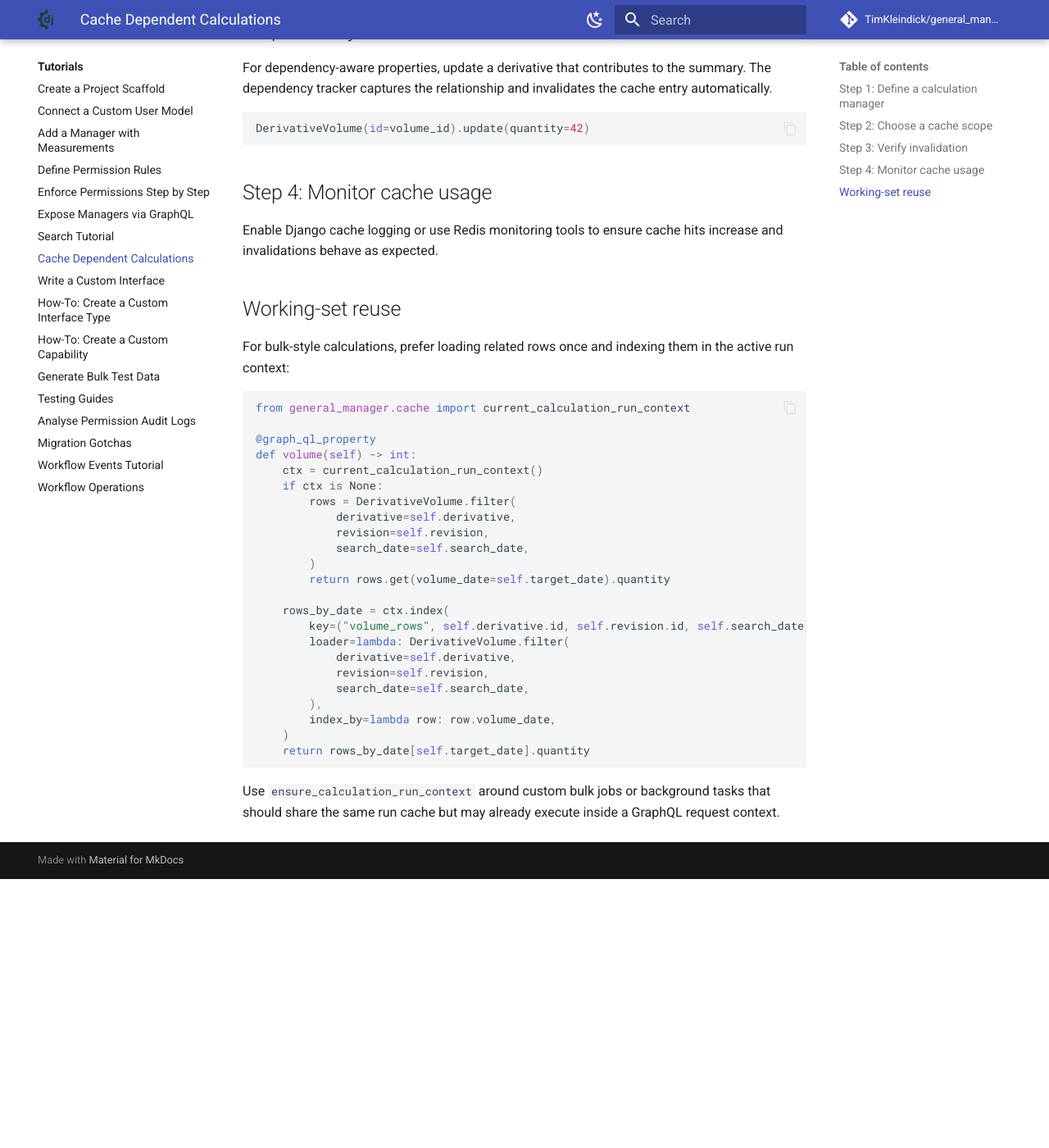
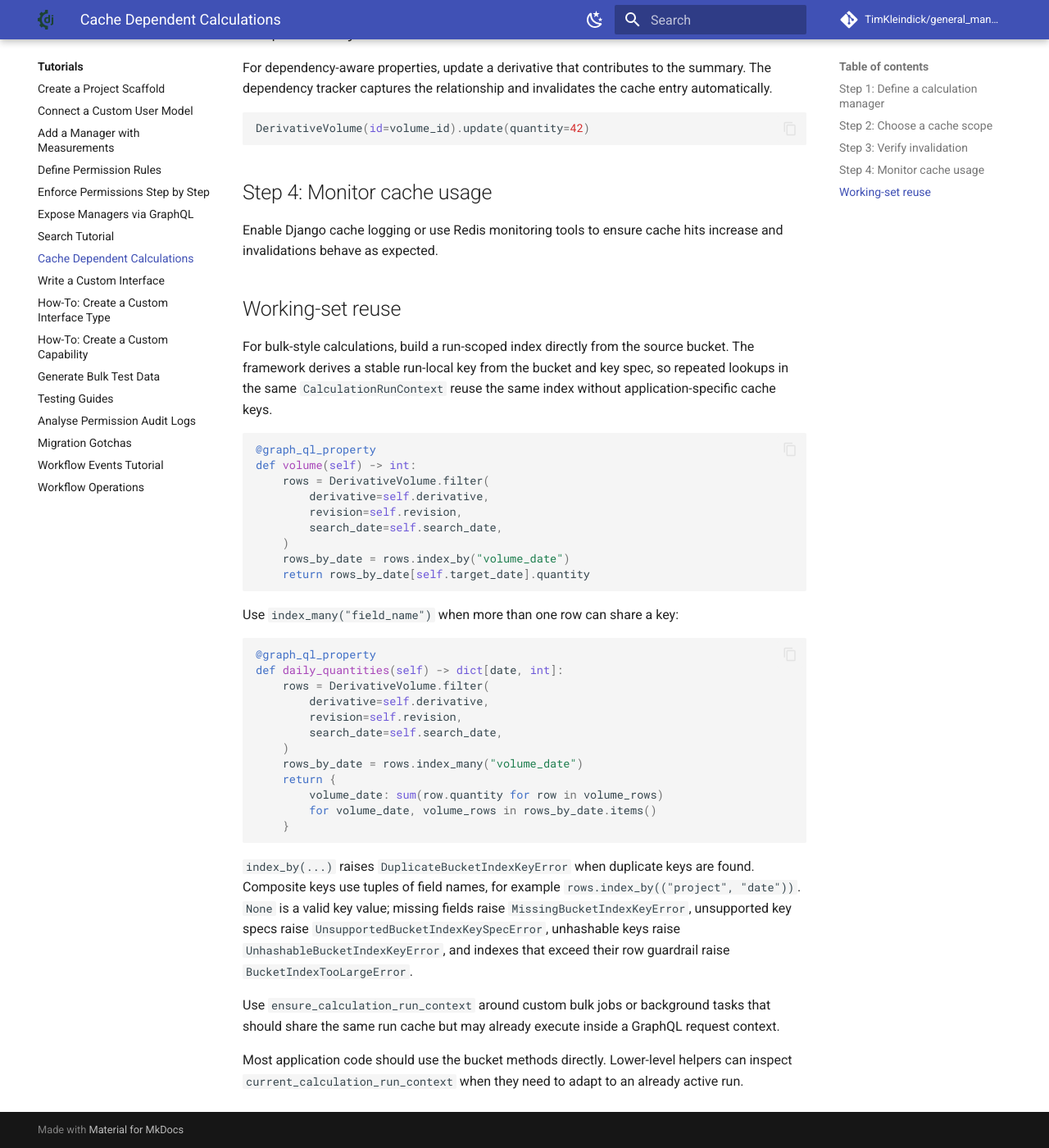
Before and after one commit to TimKleindick/general_manager, an MkDocs documentation site: the page built from docs/howto/cache_dependent_calculation.md, in a window 1280 px wide and 1400 px high, scrolled down 1289 px. Shown: the whole window at 82% size. Built offline with MkDocs 1.6.1 and Material for MkDocs 9.7.7, drawn with Linux system fonts in a browser that asks for light colours; comment, search, counter and statistics services are not loaded; before the commit the page ends 2361 px from its top, so only the background shows below that.

Commit message:
docs: document run-scoped bucket indexes

````diff
--- a/docs/howto/cache_dependent_calculation.md
+++ b/docs/howto/cache_dependent_calculation.md
@@ -64,32 +64,52 @@ Enable Django cache logging or use Redis monitoring tools to ensure cache hits i
 
 ## Working-set reuse
 
-For bulk-style calculations, prefer loading related rows once and indexing them in the active run context:
+For bulk-style calculations, build a run-scoped index directly from the source
+bucket. The framework derives a stable run-local key from the bucket and key
+spec, so repeated lookups in the same `CalculationRunContext` reuse the same
+index without application-specific cache keys.
 
 ```python
-from general_manager.cache import current_calculation_run_context
-
 @graph_ql_property
 def volume(self) -> int:
-    ctx = current_calculation_run_context()
-    if ctx is None:
-        rows = DerivativeVolume.filter(
-            derivative=self.derivative,
-            revision=self.revision,
-            search_date=self.search_date,
-        )
-        return rows.get(volume_date=self.target_date).quantity
-
-    rows_by_date = ctx.index(
-        key=("volume_rows", self.derivative.id, self.revision.id, self.search_date),
-        loader=lambda: DerivativeVolume.filter(
-            derivative=self.derivative,
-            revision=self.revision,
-            search_date=self.search_date,
-        ),
-        index_by=lambda row: row.volume_date,
+    rows = DerivativeVolume.filter(
+        derivative=self.derivative,
+        revision=self.revision,
+        search_date=self.search_date,
     )
+    rows_by_date = rows.index_by("volume_date")
     return rows_by_date[self.target_date].quantity
 ```
 
-Use `ensure_calculation_run_context` around custom bulk jobs or background tasks that should share the same run cache but may already execute inside a GraphQL request context.
+Use `index_many("field_name")` when more than one row can share a key:
+
+```python
+@graph_ql_property
+def daily_quantities(self) -> dict[date, int]:
+    rows = DerivativeVolume.filter(
+        derivative=self.derivative,
+        revision=self.revision,
+        search_date=self.search_date,
+    )
+    rows_by_date = rows.index_many("volume_date")
+    return {
+        volume_date: sum(row.quantity for row in volume_rows)
+        for volume_date, volume_rows in rows_by_date.items()
+    }
+```
+
+`index_by(...)` raises `DuplicateBucketIndexKeyError` when duplicate keys are
+found. Composite keys use tuples of field names, for example
+`rows.index_by(("project", "date"))`. `None` is a valid key value; missing fields
+raise `MissingBucketIndexKeyError`, unsupported key specs raise
+`UnsupportedBucketIndexKeySpecError`, unhashable keys raise
+`UnhashableBucketIndexKeyError`, and indexes that exceed their row guardrail
+raise `BucketIndexTooLargeError`.
+
+Use `ensure_calculation_run_context` around custom bulk jobs or background tasks
+that should share the same run cache but may already execute inside a GraphQL
+request context.
+
+Most application code should use the bucket methods directly. Lower-level
+helpers can inspect `current_calculation_run_context` when they need to adapt
+to an already active run.
````
Also changed, not shown: 3 other files.
